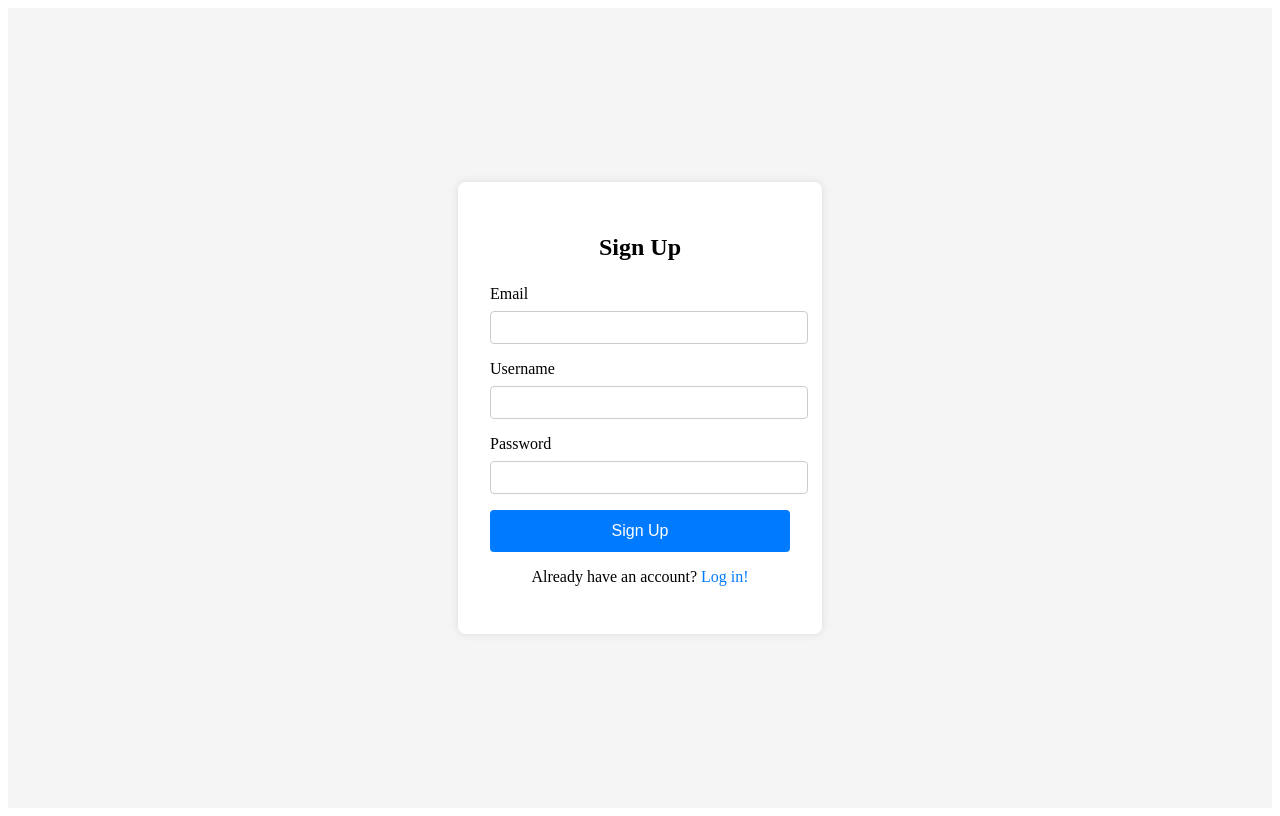
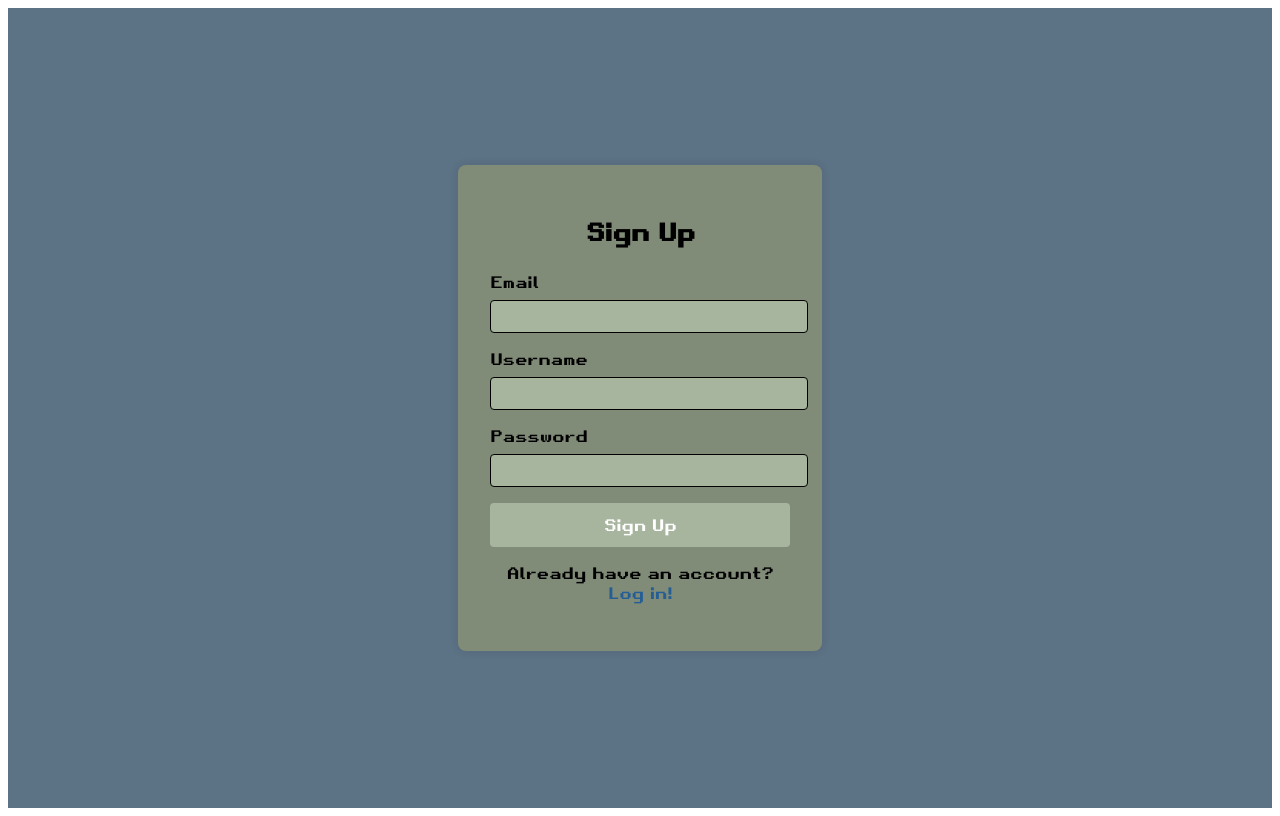
Before and after one commit to Experis-Academy-25/Map-drop-client, an Angular app: page /signup in a window 1280 px wide. Built offline with nearby package versions, Linux system fonts and the light colour scheme.

Commit message:
Fix styling and game dates

```diff
--- a/src/app/game-page/view/view.component.css
+++ b/src/app/game-page/view/view.component.css
@@ -1,3 +1,12 @@
+@font-face {
+  font-family: 'RetroGaming';
+  src: url('/assets/fonts/retro-gaming.ttf') format('truetype');
+  }
+
+.h1, h2, h3, p {
+  font-family: 'RetroGaming', sans-serif;
+}
+
 .container {
   display: flex;
   height: 100vh;
@@ -6,7 +15,7 @@
 }
 
 .layer {
-  background-color: white;
+  background-color: #5C7285;
   z-index: 0;
   width: 100%;
   height: 100%;
@@ -19,6 +28,7 @@
 }
 
 .exit-button {
+  font-family: 'RetroGaming', sans-serif;
   position: absolute;
   top: 20px;
   left: 20px;
@@ -49,6 +59,7 @@
 }
 
 .submit-button {
+  font-family: 'RetroGaming', sans-serif;
   position: absolute;
   margin: 10px;
   padding: 10px 20px;
@@ -76,7 +87,7 @@
 }
 
 .top-right-container {
-  background-color: lightblue;
+  background-color: #818C78;
   padding: 10px;
   display: flex;
   flex-direction: column;
@@ -89,10 +100,11 @@
 
 .hint {
   font-size: x-large;
+  font-family: 'RetroGaming', sans-serif;
 }
 
 .bottom-right-container {
-  background-color: lightgreen;
+  background-color: #818C78;
   margin-top: 10px; /* Add margin to create space between the containers */
   aspect-ratio: 1 / 1; /* Make the container a square */
   width: 100%; /* Ensure the width is 100% of the parent container */
@@ -112,26 +124,28 @@
 }
 
 button {
+  font-family: 'RetroGaming', sans-serif;
   padding: 10px;
   border: none;
   border-radius: 5px;
-  background-color: #007bff;
+  background-color: #A7B49E;
   color: white;
   cursor: pointer;
   font-size: 16px;
 }
 
 button:hover {
-  background-color: #0056b3;
+  background-color: #a0b492;
 }
 
 .modal {
+  font-family: 'RetroGaming', sans-serif;
   position: fixed;
   top: 0;
   left: 0;
   width: 100%;
   height: 100%;
-  background-color: rgba(0, 0, 0, 0.5);
+  background-color: #5C7285;
   display: flex;
   justify-content: center;
   align-items: center;
@@ -139,7 +153,7 @@ button:hover {
 }
 
 .modal-content {
-  background-color: white;
+  background-color: #5C7285;
   padding: 20px;
   border-radius: 10px;
   text-align: center;
--- a/src/app/game-page/view/view.component.html
+++ b/src/app/game-page/view/view.component.html
@@ -55,6 +55,7 @@
       <p>Location: {{ this.country }}</p>
       <p>Distance: {{ this.distance }} km</p>
       <button (click)="confirmExit()">Exit</button>
+      <button (click)="refreshPage()">Play again</button>
     </div>
   </div>
 </div>
--- a/src/app/game-page/view/view.component.ts
+++ b/src/app/game-page/view/view.component.ts
@@ -353,4 +353,8 @@ export class GameViewComponent {
   cancelExit() {
     this.showModal = false;
   }
+
+  refreshPage() {
+    window.location.reload();
+  }
 }
--- a/src/app/home-page/view/view.component.html
+++ b/src/app/home-page/view/view.component.html
@@ -32,9 +32,10 @@
   <div class="latest-games">
     <h1>Latest Games</h1>
     <ul>
-      <li *ngFor="let game of latestGamesList">
+      <li *ngFor="let game of latestGamesList" >
         <p class="latest-games-points">Points: {{ game.points }}</p>
         <p class="latest-games-location">Location: {{ game.location }}</p>
+        <p class="latest-games-createdAt">Played {{ calculateDaysBetweenDates(game.createdAt, todaysDate)}} days ago</p>
       </li>
     </ul>
   </div>
--- a/src/app/home-page/view/view.component.ts
+++ b/src/app/home-page/view/view.component.ts
@@ -19,6 +19,8 @@ export class HomeViewComponent {
   leaderboard: any[] = [];
   points: number = 0;
   placement: any;
+  todaysDate: Date = new Date(); // Get the current date
+
 
 
   constructor(private router: Router) {}
@@ -66,18 +68,15 @@ export class HomeViewComponent {
           console.error('Error fetching user points:', err);
         },
       });
-
-
-
     }
-
-
-
-
-
-
   }
 
+  calculateDaysBetweenDates(date1: any, date2: Date): number {
+    date1 = new Date(date1); // Convert date1 to a Date object
+    const oneDay = 24 * 60 * 60 * 1000; // Milliseconds in one day
+    const diffInTime = Math.abs(date2.getTime() - date1.getTime()); // Difference in milliseconds
+    return Math.floor(diffInTime / oneDay); // Convert to days
+  }
 
   checkUsername() {
     if (!this.username) {
--- a/src/app/login-page/login/login.component.css
+++ b/src/app/login-page/login/login.component.css
@@ -1,13 +1,22 @@
+@font-face {
+  font-family: 'RetroGaming';
+  src: url('/assets/fonts/retro-gaming.ttf') format('truetype');
+  }
+
+.h1, h2, h3, p, label, button{
+  font-family: 'RetroGaming', sans-serif;
+}
+
 .login-container {
     display: flex;
     justify-content: center;
     align-items: center;
     height: 100vh;
-    background-color: #f5f5f5;
+    background-color: #5C7285;
   }
 
   .login-form {
-    background: white;
+    background: #818C78;
     padding: 2rem;
     border-radius: 8px;
     box-shadow: 0 0 10px rgba(0, 0, 0, 0.1);
@@ -32,8 +41,10 @@
   .form-group input {
     width: 100%;
     padding: 0.5rem;
-    border: 1px solid #ccc;
+    border: 1px solid #000000;
     border-radius: 4px;
+    background-color: #A7B49E;
+
   }
 
   button {
@@ -41,14 +52,14 @@
     padding: 0.75rem;
     border: none;
     border-radius: 4px;
-    background-color: #007bff;
+    background-color: #A7B49E;
     color: white;
     font-size: 1rem;
     cursor: pointer;
   }
 
   button:hover {
-    background-color: #0056b3;
+    background-color: #a0b492;
   }
 
   .signup-link {
@@ -56,7 +67,7 @@
   }
 
   .signup-link a {
-    color: #007bff;
+    color: #255e94;
     text-decoration: none;
   }
 
--- a/src/app/sign-up-page/add/add.component.css
+++ b/src/app/sign-up-page/add/add.component.css
@@ -1,13 +1,22 @@
+@font-face {
+  font-family: 'RetroGaming';
+  src: url('/assets/fonts/retro-gaming.ttf') format('truetype');
+  }
+
+.h1, h2, h3, p, label, button {
+  font-family: 'RetroGaming', sans-serif;
+}
+
 .signup-container {
     display: flex;
     justify-content: center;
     align-items: center;
     height: 100vh;
-    background-color: #f5f5f5;
+    background-color: #5C7285;
   }
 
   .signup-form {
-    background: white;
+    background: #818C78;
     padding: 2rem;
     border-radius: 8px;
     box-shadow: 0 0 10px rgba(0, 0, 0, 0.1);
@@ -32,8 +41,9 @@
   .form-group input {
     width: 100%;
     padding: 0.5rem;
-    border: 1px solid #ccc;
+    border: 1px solid #000000;
     border-radius: 4px;
+    background-color: #A7B49E;
   }
 
   button {
@@ -41,14 +51,14 @@
     padding: 0.75rem;
     border: none;
     border-radius: 4px;
-    background-color: #007bff;
+    background-color: #A7B49E;
     color: white;
     font-size: 1rem;
     cursor: pointer;
   }
 
   button:hover {
-    background-color: #0056b3;
+    background-color: #a0b492;
   }
 
   .login-link {
@@ -56,7 +66,7 @@
   }
 
   .login-link a {
-    color: #007bff;
+    color: #255e94;
     text-decoration: none;
   }
 
```
